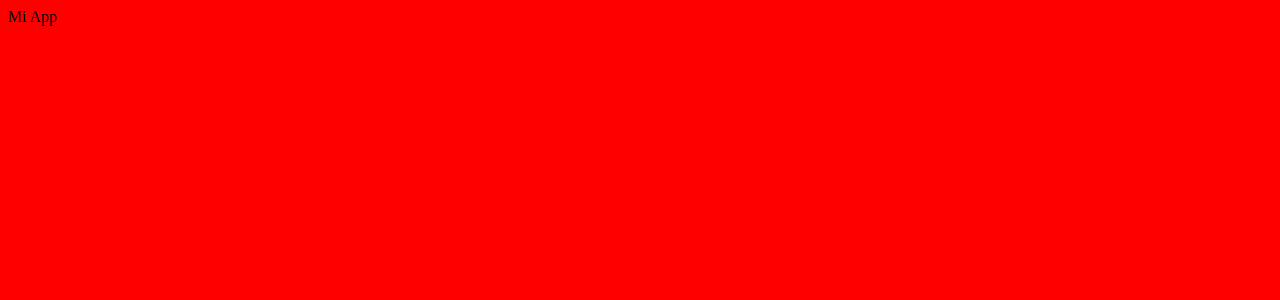
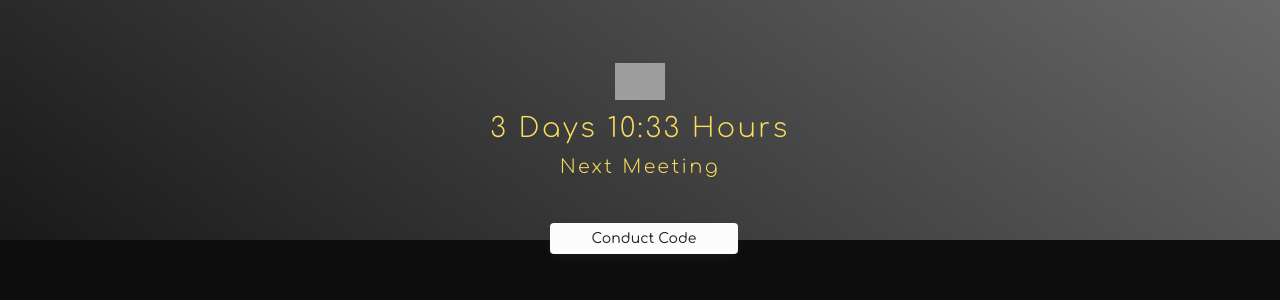
Before and after one commit to Gabo-Quevedo/EnglishTrainingPlatform, a React app: page / in a window 1280 px wide. Shown: the top 300 px of the page. Built offline with nearby package versions, Linux system fonts and the light colour scheme; grey boxes are pictures that could not be loaded.

Commit message:
header maqueteado

```diff
--- a/package.json
+++ b/package.json
@@ -18,7 +18,8 @@
     "eslint-plugin-jsx-a11y": "^6.2.3",
     "prop-types": "^15.7.2",
     "react": "^16.8.6",
-    "react-dom": "^16.8.6"
+    "react-dom": "^16.8.6",
+    "react-router": "^5.2.0"
   },
   "devDependencies": {
     "@babel/core": "^7.5.4",
--- a/public/index.html
+++ b/public/index.html
@@ -4,6 +4,7 @@
 <head>
   <meta charset="UTF-8">
   <meta name="viewport" content="width=device-width, initial-scale=1.0">
+  <link href="https://fonts.googleapis.com/css2?family=Comfortaa:wght@300;500;700&display=swap" rel="stylesheet">
   <title>Document</title>
 </head>
 
--- /dev/null
+++ b/src/assets/styles/components/Header.styl
@@ -0,0 +1,52 @@
+soft-white = #FCFCFC
+soft-black = #282623
+
+header.header
+  position relative
+  display flex
+  flex-direction: column
+  justify-content: center
+  width 100%
+  min-width: 320px
+  height 240px
+  text-align center
+  background linear-gradient(216deg, rgba(104,104,104,1) 0%, rgba(25,25,25,1) 100%);
+
+header img
+  width 50px
+  align-self: center
+
+header .header--timeleft-container
+ width: 90%
+ min-width 288px
+ max-width 900px
+ margin-top 13px
+ text-align center
+ align-self center
+
+header h1
+  font-size 2.7rem
+  font-weight: 300
+  letter-spacing: 2.5px
+
+header p
+  margin-top 13px
+  font-size 1.9rem
+  font-weight: 300
+  letter-spacing: 2.5px
+
+header .header--button
+  position absolute
+  left calc(50% - 90px)
+  top 188px
+  display block
+  margin-top 35px
+  padding 8px
+  width 188px
+  background-color soft-white
+  box-shadow 0px 4px 8px rgba(89, 73, 30, 0.16)
+  border none
+  border-radius: 4px
+  font-size: 1.4rem
+  text-decoration none
+  color soft-black
--- a/src/assets/styles/index.styl
+++ b/src/assets/styles/index.styl
@@ -1,2 +1,29 @@
+train-yellow = #F8DC5F
+black = #0D0D0D
+warm-black = #0C0C0C
+just-white = #ffffff
+soft-white = #FCFCFC
+soft-black = #282623
+alter-black = #201E1C
+bold-green = #A7D1AF
+soft-green = #BDDFC3
+bold-red = #D1A7A7
+soft-red = #F3C3C3
+bold-purple = #D0A7D1
+soft-purple = #E0BFE1
+bold-blue = #A7A7D1
+soft-blue = #CACAE2
+
+*
+  box-sizing: border-box;
+  margin: 0
+  padding: 0
+
 body
-  background: red;
+  background-color: black
+  color: train-yellow
+
+
+html
+  font-size 62.5%;
+  font-family 'Comfortaa', cursive;
--- /dev/null
+++ b/src/components/Header.jsx
@@ -0,0 +1,24 @@
+import React from 'react';
+import TrenIcon from '../assets/static/tren-icon.svg';
+import '../assets/styles/components/Header.styl';
+
+const Header = () => (
+  <header className='header'>
+    <img src={TrenIcon} alt='logo-tren' />
+    <div className='header--timeleft-container'>
+      <h1 className='header--time-left'>
+        <span>3</span>
+        {' '}
+        Days
+        {' '}
+        <span>10:33</span>
+        {' '}
+        Hours
+      </h1>
+      <p>Next Meeting</p>
+    </div>
+    <a className='header--button' href="/">Conduct Code</a>
+  </header>
+);
+
+export default Header;
--- a/src/containers/App.jsx
+++ b/src/containers/App.jsx
@@ -1,10 +1,12 @@
 import React from 'react';
+import Header from '../components/Header';
 import '../assets/styles/index.styl';
 
-const App = () => {
-  return (
-    <div className='styl'>Mi App</div>
-  );
-};
+const App = () => (
+  <div className='App'>
+    <Header />
+  </div>
+
+);
 
 export default App;
```
Also changed, not shown: 1 other file (tests, documents, lock files or other folders).
